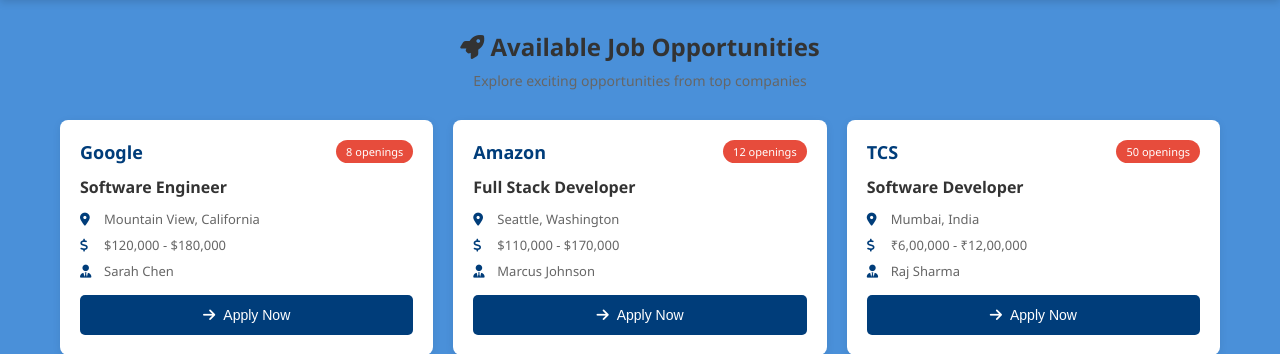
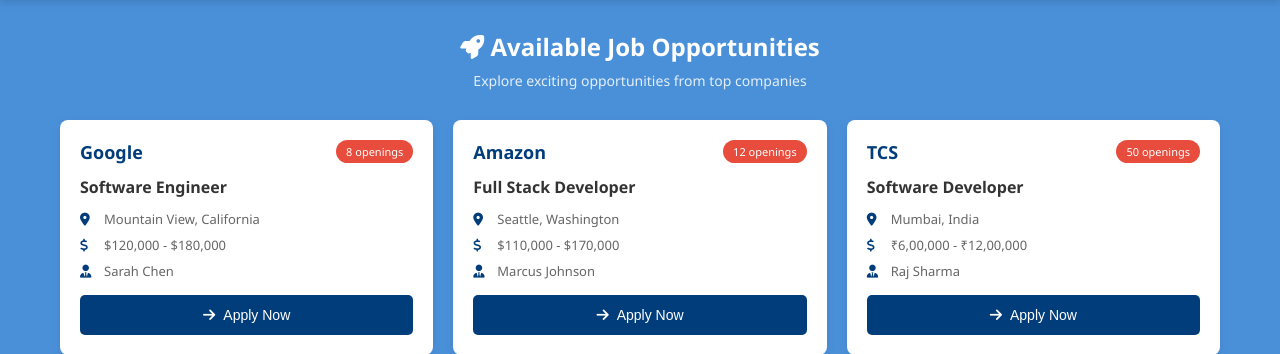
Before and after one commit to faahee/jobnest, a PHP site: page / in a window 1280 px wide. Shown: the part 191-545 px from the top of the page. Run offline with PHP 8.4, Linux system fonts and the light colour scheme.

Commit message:
Change section header text color to white

```diff
--- a/style.css
+++ b/style.css
@@ -131,12 +131,12 @@
 
 .section-header h2 {
     font-size: 24px;
-    color: #333;
+    color: #ffffff;
     margin-bottom: 8px;
 }
 
 .section-subtitle {
-    color: #666;
+    color: rgba(255, 255, 255, 0.85);
     font-size: 14px;
 }
 
```
